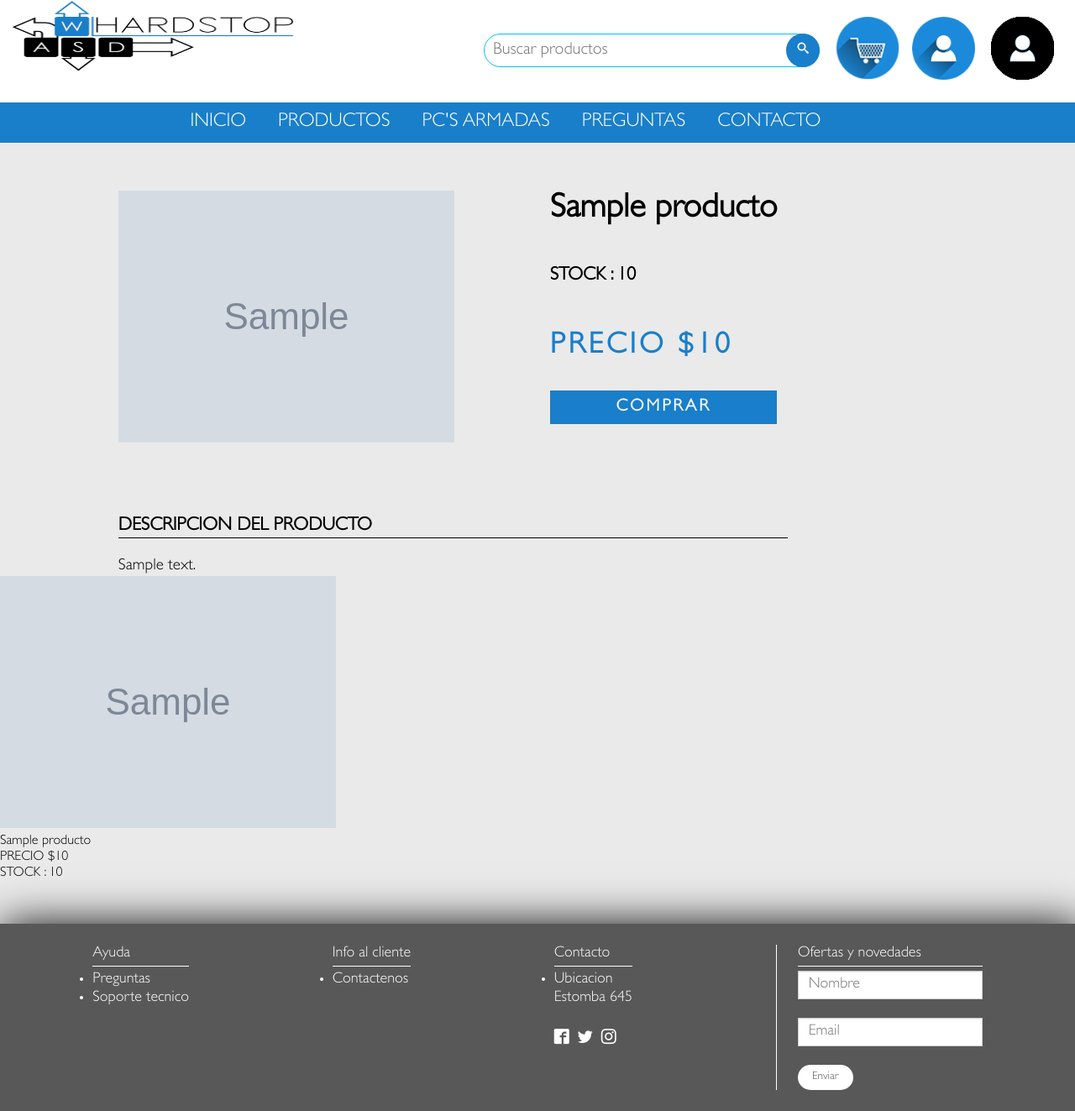
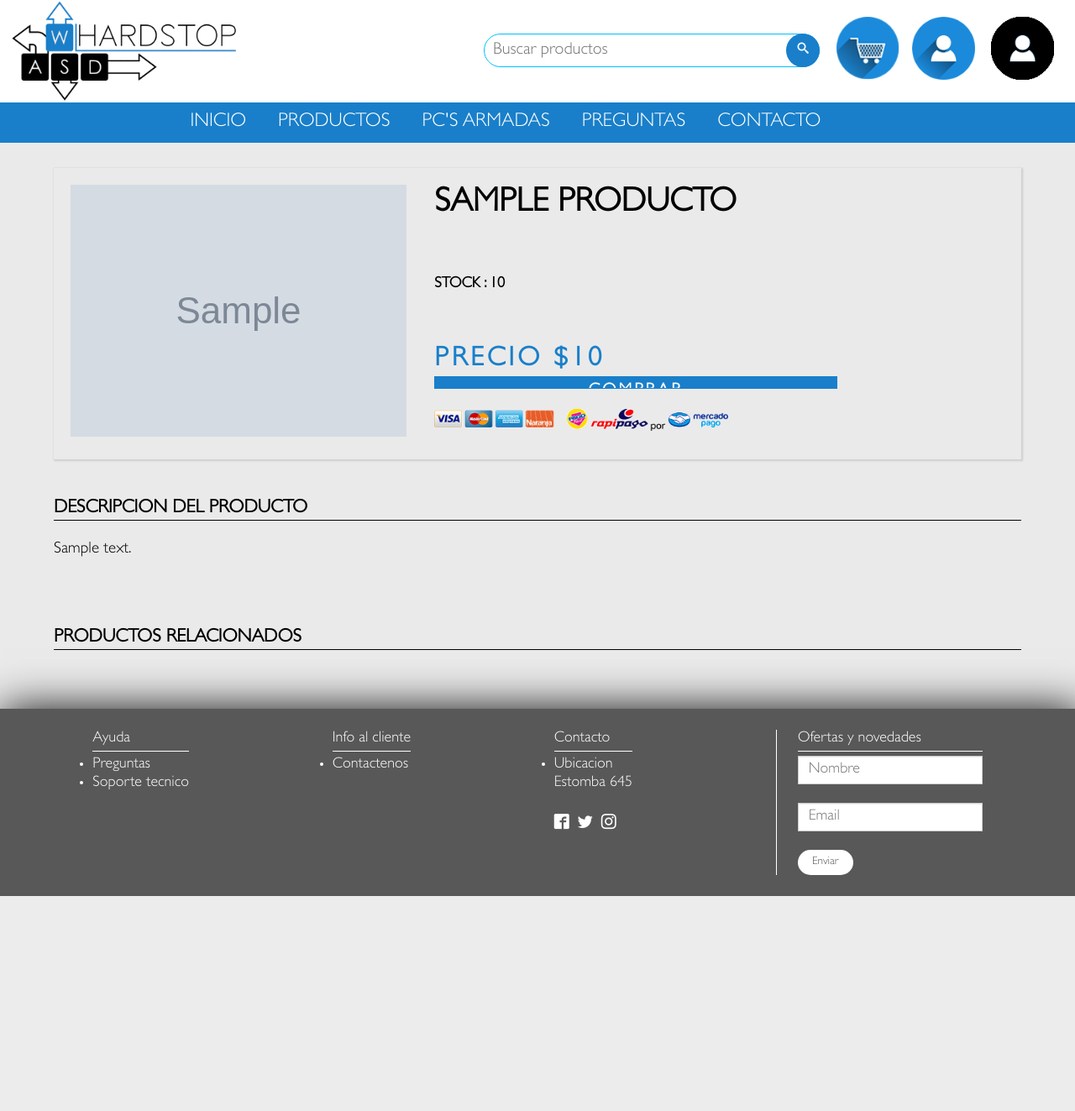
Before and after one commit to SibTrox/hardstop-desktop, a PHP site: page /public_html/productoselect.php?c=1 in a window 1280 px wide. Shown: the whole page at 84% size. After the commit the page ends 1067 px from the top, so only its background shows below. Run offline with PHP 8.4, Linux system fonts and the light colour scheme; tables that the repository leaves empty or names only in its code hold one stand-in row (values such as "Sample post"); grey boxes marked "Sample" are stand-in pictures; some web fonts are replaced.

Commit message:
termine producto

```diff
--- a/css/header.css
+++ b/css/header.css
@@ -6,6 +6,7 @@ header{
 	display: flex;
 	justify-content: flex-end;
 	flex-direction: row;
+	position: relative;
 
 }
 .cajaheader{
@@ -17,9 +18,9 @@ header{
 }
 .img1{
 	position: absolute;
-	width:27%;
+	width:auto;
 	left: 1%;
-	height: 6.5%;
+	height: 100%;
 
 }
 
--- a/css/prodselc.css
+++ b/css/prodselc.css
@@ -1,37 +1,44 @@
 .gen{
-  margin-top: 5%;
+
 
 }
 .imgprod{
     background-color: #fff;
 }
-.productosinfo{
-   margin-top: 5%;
-   margin-left: 10%;
+.prodinfo{
+   display: flex;
+   flex-direction: column;
+   justify-content: space-between;
+    margin-left: 3%;
+}
 
-}
 .prodtodo{
     display: flex;
     flex-direction: row;
     justify-content: flex-start;
-    margin-left: 11%;
+
+    box-shadow: 1px 1px 2px 1px rgba(0, 0, 0, 0.12);
+    margin-top: 30px;
+    width: 100%;
+    padding: 20px;
 }
 .nombreprod{
     font-size: 40px;
     font-weight: bold;
+    text-transform: uppercase;
 }
 .stock{
-    margin-top: 15%;
+
     font-weight: bold;
-    font-size: 22px;
+    font-size: 18px;
 
 }
 .precio{
-    margin-top: 19%;
-    font-size: 35px;
+
+    font-size: 2em;
     color: #197fca;
     letter-spacing: 4px;
-    margin-bottom: 10.99%;
+
     font-weight: bold;
 
 }
@@ -42,31 +49,30 @@
     font-size: 20px;
     font-weight: 600;
     letter-spacing: 3px;
-    border: none;
+    border:1.5px solid #197fca;
+    width: 100%;
+    height: 13%;
+    padding: 5px;
 
 
 }
 .botoncompra:hover{
-    border:2px solid #197fca;
+    border:1.5px solid #197fca;
     color: #197fca;
     background-color: #fff;
 
 }
-.productosinfo input{
-    width: 100%;
-    height: 13%;
+
+.desc{
+    color: #000;
 
 }
-.desc{
-    color: #000;
-    margin-left: 11%;
-}
-hr{
-    margin: 0;
-    width: 70%;
+.linea1{
+
+    width: 100%;
 }
 .tdesc{
-    margin-top: 7%;
+    margin-top: 4%;
     font-size: 22px;
     text-transform: uppercase;
     font-weight: bold;
@@ -75,3 +81,94 @@ hr{
    font-size: 19px;
    margin-top: 2%;
 }
+.medios{
+    margin-top: 2%;
+    width: 350px;
+
+}
+
+.otrosprods{
+	width: 250px;
+	height: 360px;
+	display: flex;
+	flex-direction: column;
+	align-items: center;
+	justify-content: center;
+	border-radius: 10px 10px 10px 10px;
+	transition-property: background-color, box-shadow;
+	transition-timing-function: linear;
+	transition-duration: 0.3s;
+	background-color: white;
+}
+.otrosprods:hover{
+	transition-property: background-color, box-shadow;
+	transition-timing-function: linear;
+	transition-duration: 0.3s;
+
+	box-shadow: 10px 5px 10px 0px #00000078;
+
+}
+.otrosprods:hover ~ .imgprod2{
+	transition-property: margin	;
+	transition-timing-function: linear;
+	transition-duration: 0.3s;
+	margin-bottom: 25px;
+}
+.imgprod2{
+		transition-property: margin;
+		transition-timing-function: linear;
+		transition-duration: 0.3s;
+		width:220px;
+		height:130px;
+		margin-bottom: 20px;
+
+}
+.link{
+
+	margin: 10px;
+	text-decoration: none;
+}
+.nombreprod2{
+	color: black;
+	margin-bottom: 40px;
+
+}
+
+.prodcajatodo{
+    display: flex;
+    flex-direction: row;
+    flex-wrap: wrap;
+    justify-content:space-evenly;
+    padding: 10px;
+    width: 100%;
+}
+.prodsparecidos{
+    margin-top: 7%;
+    font-size: 22px;
+    text-transform: uppercase;
+    font-weight: bold;
+
+}
+.linea2{
+    width: 100%;
+}
+.prec{
+    text-align: center;
+}
+.sto{
+    text-align: center;
+}
+.nombreprod2{
+    text-align: center;
+    font-weight: bold;
+    font-size: 19px;
+    text-transform: uppercase;
+}
+
+.cajatodo{
+    display: flex;
+    justify-content: center;
+    flex-direction: column;
+    margin: 0 auto;
+    width: 90%;
+}
--- a/css/stylexd.css
+++ b/css/stylexd.css
@@ -34,7 +34,7 @@ footer{
 
 
 
-hr{
+.linea3{
 	margin-left: 1.5%;
 	margin-right:5%;
 }
--- a/engine1/style.css
+++ b/engine1/style.css
@@ -322,8 +322,11 @@
 	cursor: default;
 	top:100%;
 	width:100%;
-	height:20%;
+	height:10%;
 	z-index:-1;
+
+		background-color: #197fca;
+
 }
 * html #wowslider-container1 .ws_shadow{/*ie6*/
 	background:none;
@@ -383,6 +386,7 @@
 	height: auto;
 }
 
+
 @media all and (max-width:760px) {
 	#wowslider-container1 .ws_fullscreen {
 		display: block;
--- a/includes/form.html
+++ b/includes/form.html
@@ -1,4 +1,4 @@
-<form action="../includes/insert.php" method="post" class="forminsert" enctype="multipart/form-data">
+<form action="includes/insert.php" method="post" class="forminsert" enctype="multipart/form-data">
 	<img src="img/logo.png" class="logo">
 	<input type="text" class="inputform" name="nombre" required="required" placeholder="Nombre">
 	<textarea name="descripcion" rows="5" cols="300" placeholder="Descripcion" class="texta"></textarea>
--- a/includes/insert.php
+++ b/includes/insert.php
@@ -37,7 +37,7 @@ if(is_uploaded_file($_FILES['imagen']['tmp_name'])){
 $sql="INSERT INTO productos (nombre,descripcion,imagen,precio,stock,tipo) VALUES ('$nombre','$desc','$img','$precio','$stock','$tipo')";
 
 $insertar=$conexion->query($sql)? $m=1 : $m=2;
-echo "<script>alert('funca');</script>";
-//echo "<script>window.location='../abm.php'</script>";
+
+echo "<script>window.location='../abm.php'</script>";
 
 ?>
--- a/includes/redimensionar.php
+++ b/includes/redimensionar.php
@@ -2,7 +2,7 @@
 
 function redimensionarImagen($foto,$ancho_f,$alto_f,$desplazamiento){
 	list($ancho_org, $alto_org, $nrotipo) = getimagesize($foto);
-    	echo "<script>alert('FUNCA 2');</script>";
+
 switch ($nrotipo) {
 		case 1:
 			$img_original=imagecreatefromgif($foto);
@@ -48,7 +48,7 @@ switch ($nrotipo) {
 	$nombre_img=time()."-".$foto;
 	imagejpeg($nueva_img,"../img/prod/$nombre_img",$calidad);
 	return $nombre_img;
-	echo "<script>alert('FUNCA 2');</script>";
+
 }
 
 
--- a/productoselect.php
+++ b/productoselect.php
@@ -36,42 +36,54 @@
 					while($registro = $consul->fetch_assoc()){
 					if ($_REQUEST['c']==$registro['id_producto']){
 					?>
+					<div class="cajatodo">
 						<div class="prodtodo">
 							<div class="gen">
 								<img class="imgprod" src="img/prod/<?php echo $registro['imagen']; ?>">
 							</div>
-					<div class="productosinfo">
+							<div class="prodinfo">
 								<p class="nombreprod"><?php echo $registro['nombre'];?></p>
 								<p class="stock">STOCK : <?php echo $registro['stock']; ?></p>
+								<div class="abajo">
 									<p class="precio">PRECIO $<?php echo $registro['precio']; ?></p>
 									<input type="submit" class="botoncompra" name="comprar" value="COMPRAR">
+									<img class="medios" src="img/medios.PNG">
+								</div>
 							</div>
 						</div>
 						<div class="desc">
 							<p class="tdesc">Descripcion del producto</p>
-					<hr  noshade="noshade" size="1" color="black" />
+							<hr  noshade="noshade" size="1" color="black" class="linea1"/>
 							<p class="infodesc"><?php echo $registro['descripcion']; ?></p>
 						</div>
-					<div class="otrosprods">
+						<p class="prodsparecidos">productos relacionados</p>
+						<hr  noshade="noshade" size="1" color="black" class="linea2"/>
+						<div class="prodcajatodo">
 							<?php
-					$selcat="SELECT id_producto,nombre,descripcion,stock,precio,imagen FROM productos WHERE tipo='".$registro['tipo']."' LIMIT 5";
+							$selcat="SELECT * FROM productos WHERE tipo='".$registro['tipo']."' LIMIT 3";
 							$select = $conexion->query($selcat);
 
 							while($registrocat = $select->fetch_assoc()){
+								if ($_REQUEST['c']!=$registrocat['id_producto']){
 							?>
-					<img class="" src="img/prod/<?php echo $registrocat['imagen']; ?>">
-					<p class=""><?php echo $registrocat['nombre'];?></p>
-					<p class="">PRECIO $<?php echo $registrocat['precio']; ?></p>
-					<p class="">STOCK : <?php echo $registrocat['stock']; ?></p>
 
-
-
+							<div class="otrosprods">
+								<a href="productoselect.php?c=<?php echo $registrocat['id_producto'];?>" class="link" >
+								<img class="imgprod2" src="img/prod/<?php echo $registrocat['imagen']; ?>">
+								<p class="nombreprod2"><?php echo $registrocat['nombre'];?></p>
+								<p class="prec">PRECIO $<?php echo $registrocat['precio']; ?></p>
+								<p class="sto">STOCK : <?php echo $registrocat['stock']; ?></p>
+								</a>
 							</div>
 							<?php
 								}
 								}
 							}
+						}
 						?>
+
+						</div>
+					</div>
 
 
 
--- a/registro.php
+++ b/registro.php
@@ -100,7 +100,7 @@
         			$insertar = $conexion->query($xd);
         			echo '<script type="text/javascript">
         			alert("Registro exitoso, sera redirigido despues de esto");
-                    window.location="http://hardstop.000webhostapp.com/index.php";
+                    window.location="http://localhost/public_html/index.php";
                     </script>';
     		    }else{
     		    echo "<script> alert('Uno de los parametros ingresados es incorrecto, por favor, intentelo de nuevo')</script>";
```
Also changed, not shown: other parts of css/stylexd.css (+55 -2 lines), conexion2.php (deleted, +0 -18 lines), index.php (+9 -1 lines), js/login.js (deleted, +0 -80 lines), img/medios.PNG (added), img/prod/1540493425-P2180567.JPG (added), img/prod/1540493488-P3290624.JPG (added), img/prod/1540493545-P2180569.JPG (added), img/prod/1540493656-P2180564.JPG (added), img/prod/1540493721-P3290623.JPG (added), img/prod/1540494920-20170620_163654.jpg (added), img/prod/1540495223-20170620_185311.jpg (added). Lines whose indentation alone changed are shown as unchanged.
